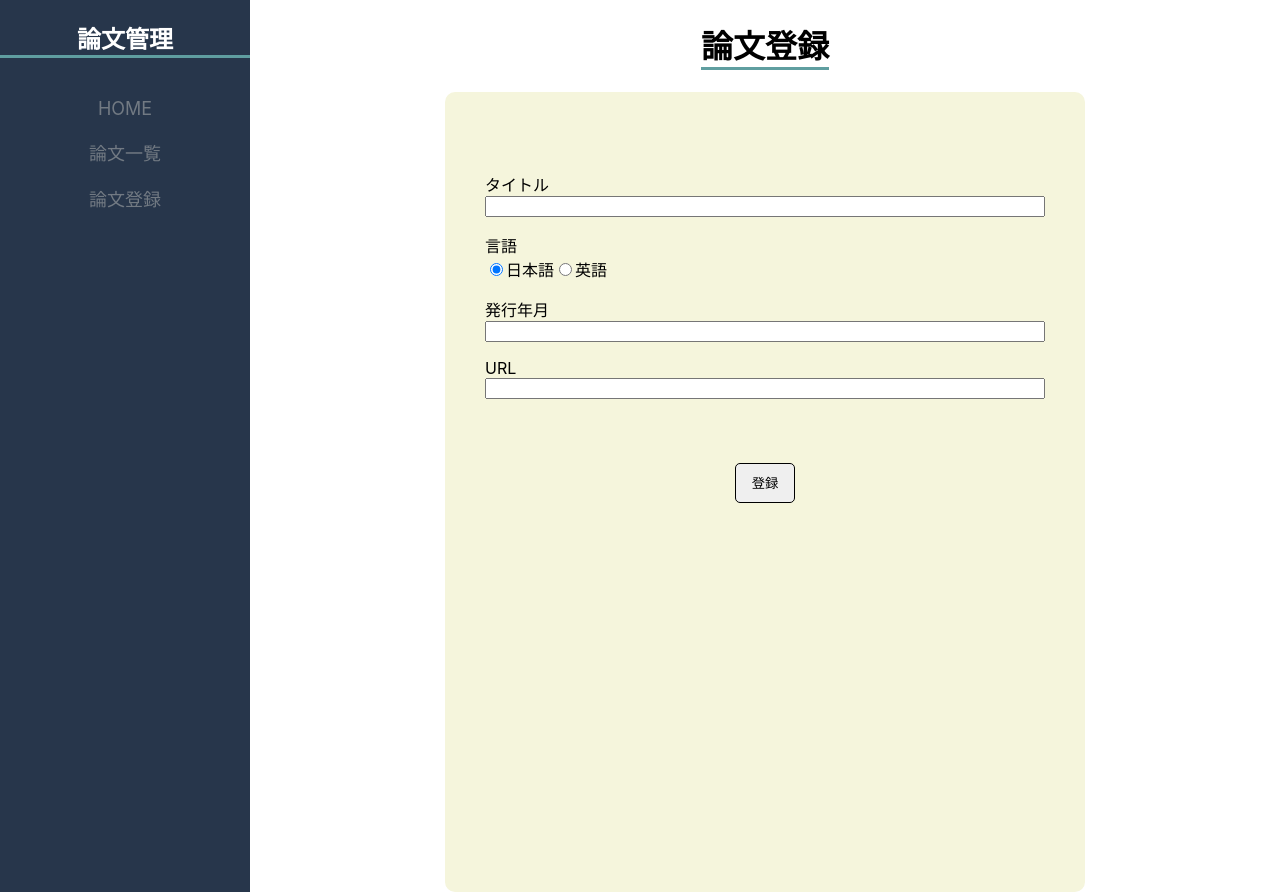
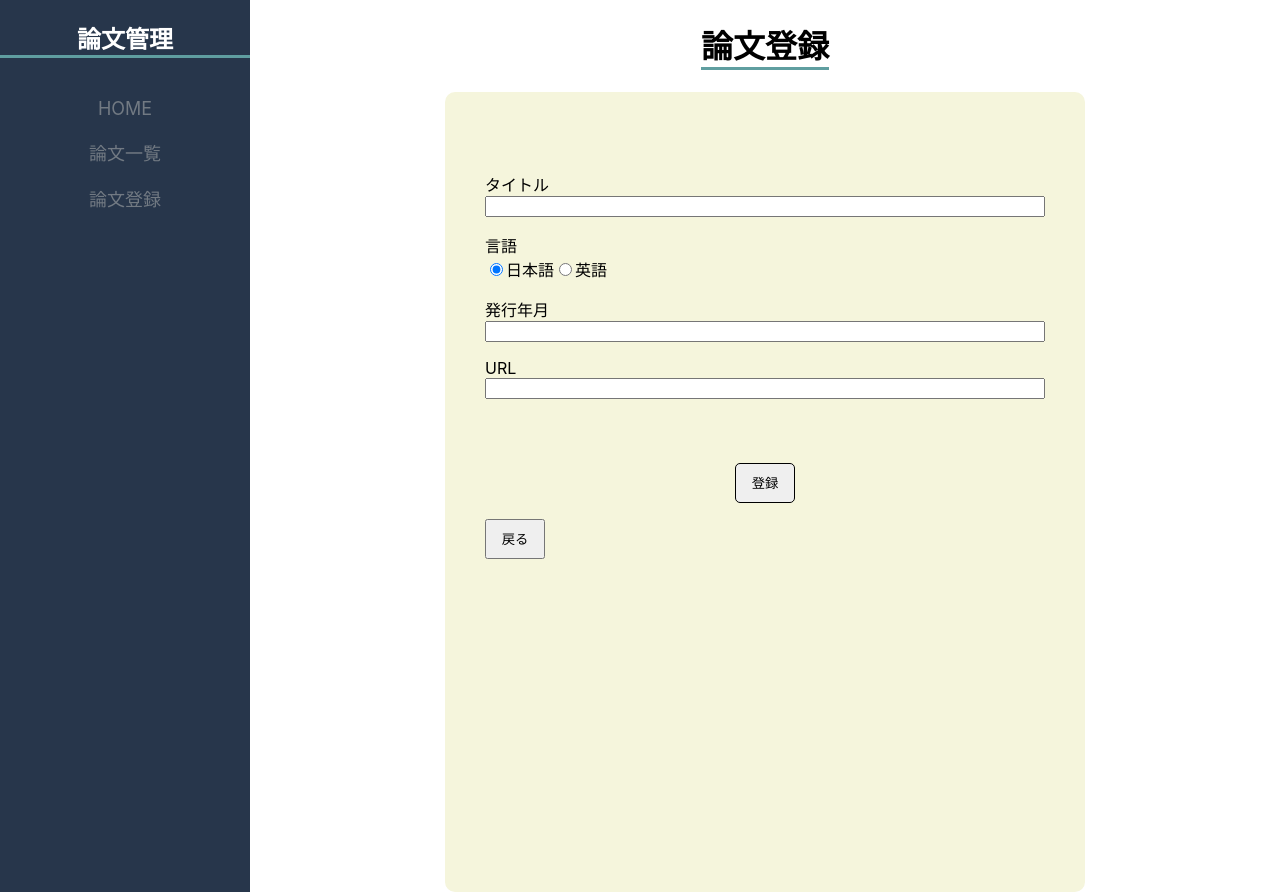
Before and after one commit to ShingoSAITO-0713/portfolio2023, a Next.js app: page /register in a window 1280 px wide. Built offline with nearby package versions, Linux system fonts and the light colour scheme.

Commit message:
戻るボタンの追加

```diff
--- /dev/null
+++ b/src/components/BackButton/index.jsx
@@ -0,0 +1,15 @@
+import styles from 'src/components/BackButton/index.module.scss';
+
+export function BackButton() {
+    function buttonHandler(e) {
+        e.preventDefault;
+        history.back();
+        return;
+    }
+
+    return (
+        <div className={styles.container}>
+            <input type="button" value="戻る" onClick={buttonHandler} />
+        </div>
+    );
+}
--- /dev/null
+++ b/src/components/BackButton/index.module.scss
@@ -0,0 +1,6 @@
+.container {
+    input {
+        width: 60px;
+        height: 40px;
+    }
+}
--- a/src/pages/register/index.jsx
+++ b/src/pages/register/index.jsx
@@ -1,5 +1,6 @@
 import styles from 'src/pages/register/index.module.scss';
 import { Layout } from 'src/components/Layout';
+import { BackButton } from 'src/components/BackButton';
 
 export default function Register() {
     const title = '論文登録';
@@ -79,6 +80,7 @@
                                 className={styles.button}
                             />
                         </div>
+                        <BackButton />
                     </form>
                 </div>
             </Layout>
--- a/src/pages/register/index.module.scss
+++ b/src/pages/register/index.module.scss
@@ -6,6 +6,7 @@
     width: 40rem;
     height: 50rem;
     display: flex;
+    flex-direction: column;
     justify-content: center;
     align-items: center;
 
@@ -41,6 +42,7 @@
             display: flex;
             justify-content: center;
             padding-top: 3rem;
+            padding-bottom: 1rem;
 
             .button {
                 width: 60px;
--- a/src/pages/thesis/[key]/edit/index.jsx
+++ b/src/pages/thesis/[key]/edit/index.jsx
@@ -1,5 +1,6 @@
 import styles from 'src/pages/thesis/[key]/edit/index.module.scss';
 import { Layout } from 'src/components/Layout';
+import { BackButton } from 'src/components/BackButton';
 
 export async function getServerSideProps({ query }) {
     const key = query.key;
@@ -194,6 +195,7 @@
                                 className={styles.button}
                             />
                         </div>
+                        <BackButton />
                     </form>
                 </div>
             </Layout>
--- a/src/pages/thesis/[key]/edit/index.module.scss
+++ b/src/pages/thesis/[key]/edit/index.module.scss
@@ -23,6 +23,7 @@
             display: flex;
             justify-content: center;
             padding-top: 3rem;
+            padding-bottom: 1rem;
 
             .button {
                 width: 60px;
--- a/src/pages/thesis/[key]/index.jsx
+++ b/src/pages/thesis/[key]/index.jsx
@@ -1,6 +1,7 @@
 import styles from 'src/pages/thesis/[key]/index.module.scss';
 import { Layout } from 'src/components/Layout';
 import Link from 'next/link';
+import { BackButton } from 'src/components/BackButton';
 
 export async function getServerSideProps({ query }) {
     const key = query.key;
@@ -120,6 +121,9 @@
                             />
                         </div>
                     </div>
+                    <div className={styles.backButton}>
+                        <BackButton />
+                    </div>
                 </div>
             </Layout>
         </div>
```
Also changed, not shown: src/pages/thesis/[key]/index.module.scss (+11 -1 lines).
